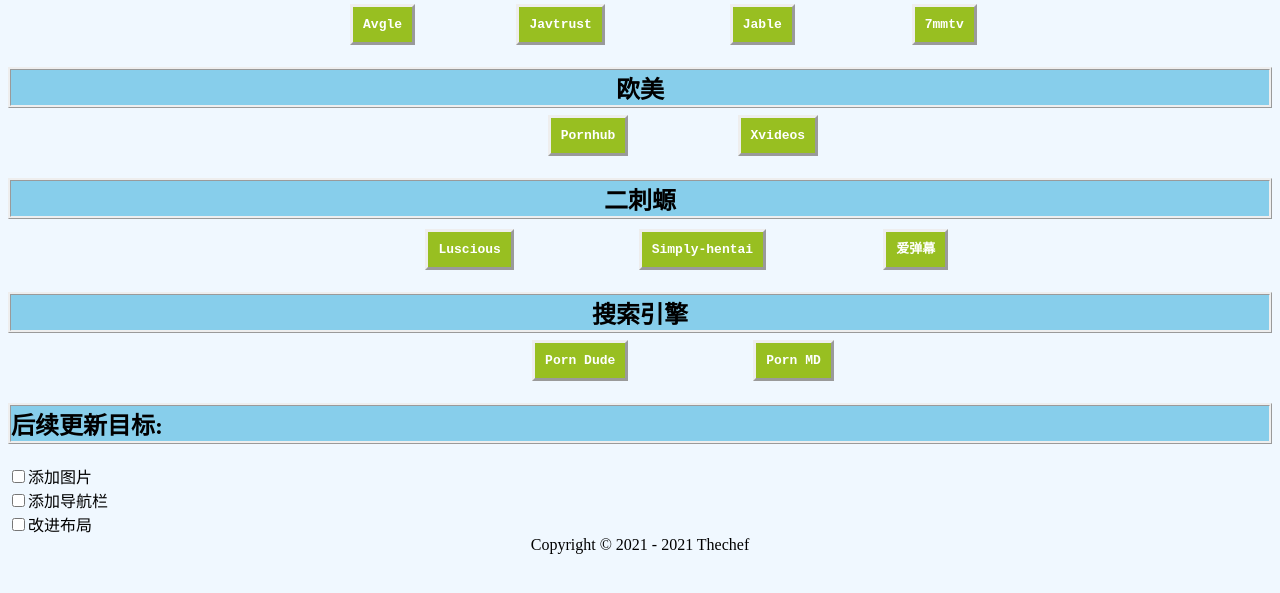
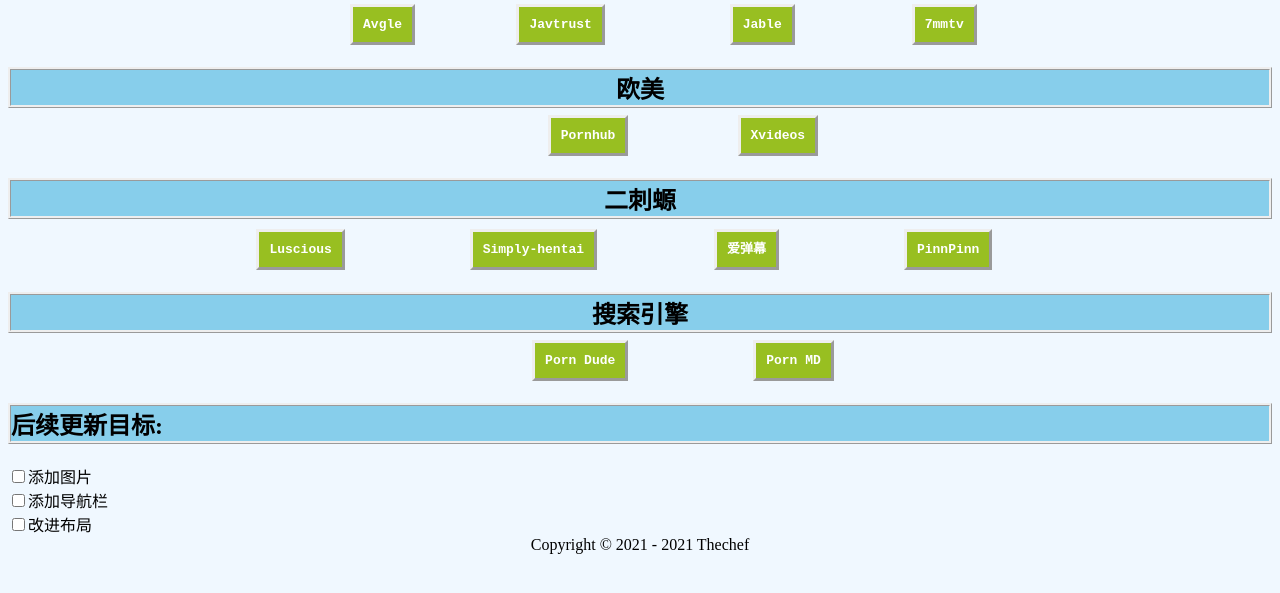
Before and after one commit to Thechef233/Thechef233.github.io, a plain HTML site: page index.html in a window 1280 px wide. Shown: the part 125-718 px from the top of the page. Drawn offline with Linux system fonts and the light colour scheme.

Commit message:
Update index.html

```diff
--- a/index.html
+++ b/index.html
@@ -49,7 +49,7 @@
     <h2 style="text-align:center"> 二刺螈 </h2>
     <p>
         <pre style="text-align:center">
-            <a href="https://www.luscious.net/">Luscious</a>                <a href="https://www.simply-hentai.com/start">Simply-hentai</a>               <a href="https://idanmu.im">爱弹幕</a>
+            <a href="https://www.luscious.net/">Luscious</a>                <a href="https://www.simply-hentai.com/start">Simply-hentai</a>               <a href="https://idanmu.im">爱弹幕</a>                <a href="https://www.2dway.moe/">PinnPinn</a>
         </pre>
     </p>
     <h2 style="text-align:center"> 搜索引擎 </h2>
```
